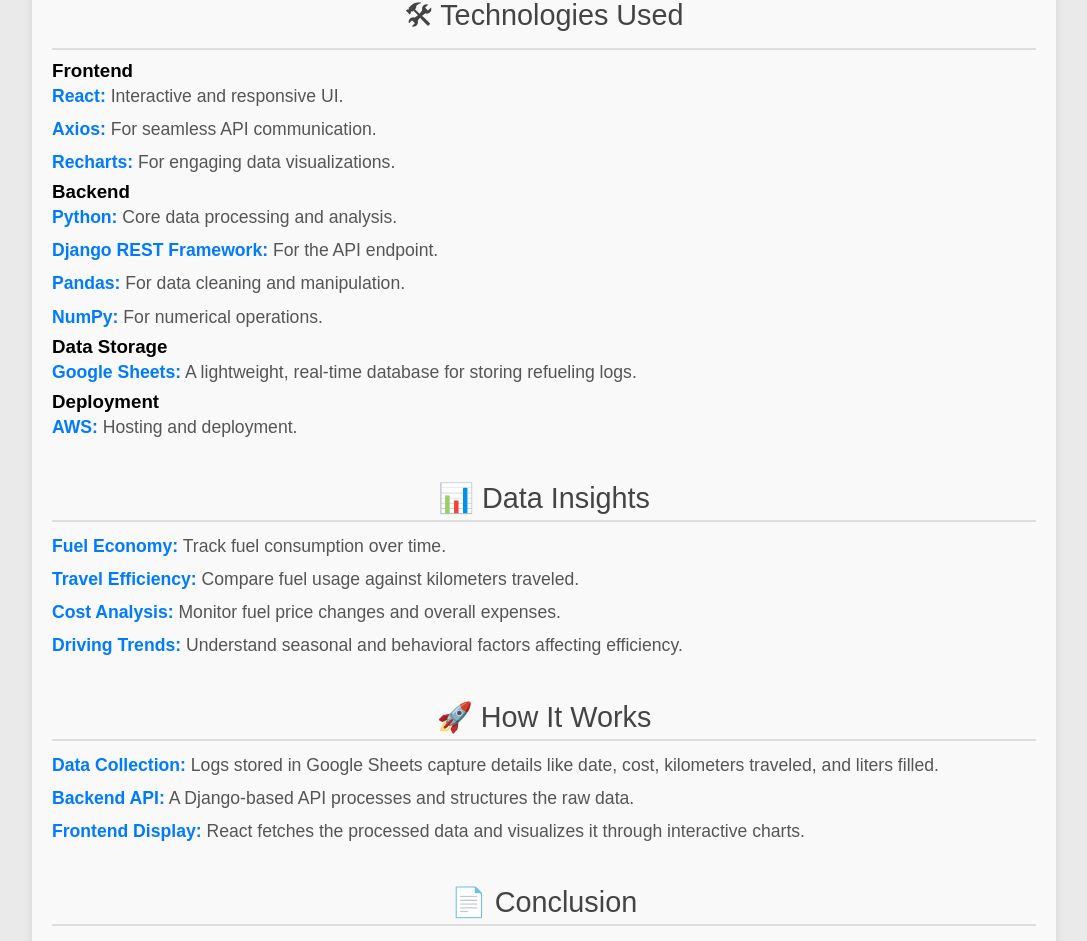
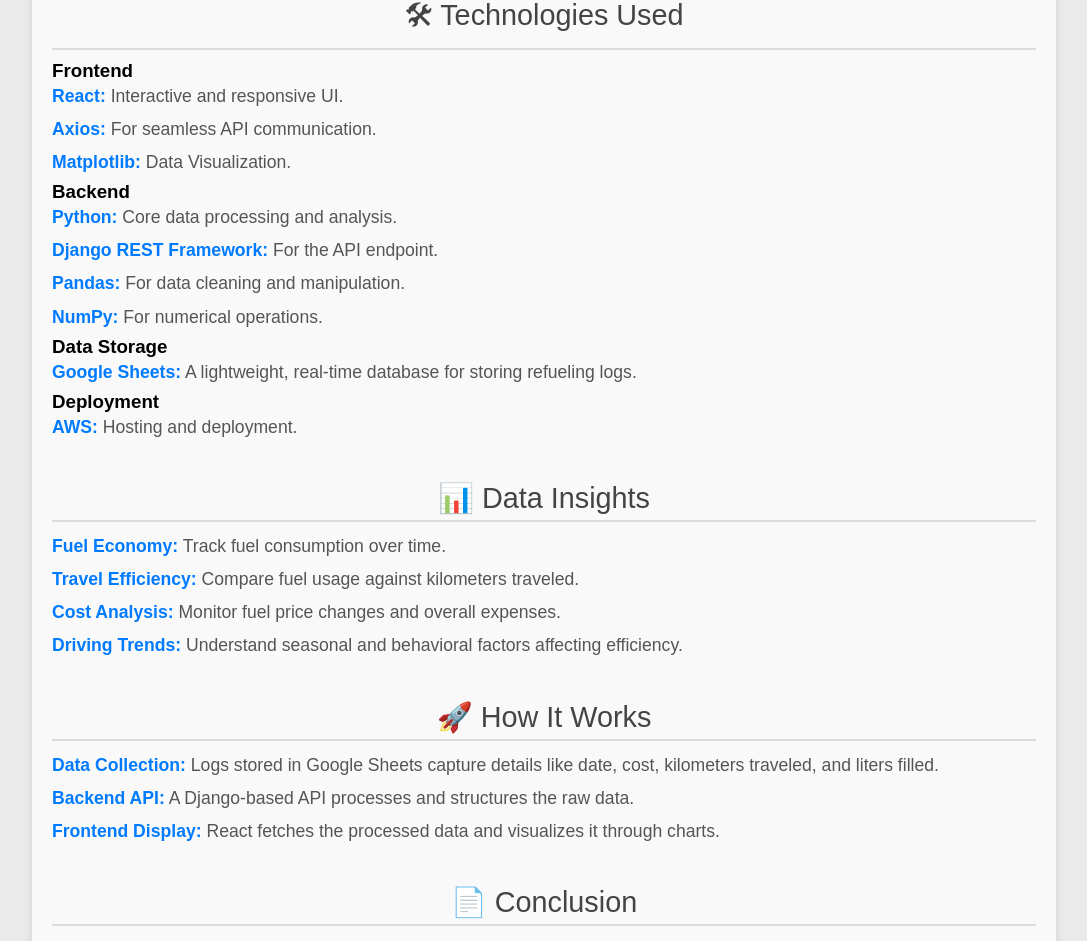
Before and after one commit to SypekKonrad/webp, a React (Create React App) app in the folder frontend/: page /car-data in a window 1280 px wide. Shown: the part 1007-1948 px from the top of the page, without its empty margins (96-1183 px from the left). Built offline with nearby package versions, Linux system fonts and the light colour scheme; no server answers.

Commit message:
project readme change

```diff
--- a/frontend/src/templates/car-data/CarDataReadme.tsx
+++ b/frontend/src/templates/car-data/CarDataReadme.tsx
@@ -41,7 +41,7 @@
         <h3>Frontend</h3>
         <p><strong>React:</strong> Interactive and responsive UI.</p>
         <p><strong>Axios:</strong> For seamless API communication.</p>
-        <p><strong>Recharts:</strong> For engaging data visualizations.</p>
+        <p><strong>Matplotlib:</strong> Data Visualization.</p>
 
         <h3>Backend</h3>
         <p><strong>Python:</strong> Core data processing and analysis.</p>
@@ -68,7 +68,7 @@
         <h2>🚀 How It Works</h2>
         <p><strong>Data Collection:</strong> Logs stored in Google Sheets capture details like date, cost, kilometers traveled, and liters filled.</p>
         <p><strong>Backend API:</strong> A Django-based API processes and structures the raw data.</p>
-        <p><strong>Frontend Display:</strong> React fetches the processed data and visualizes it through interactive charts.</p>
+        <p><strong>Frontend Display:</strong> React fetches the processed data and visualizes it through charts.</p>
       </section>
 
       <section className="conclusion">
```
